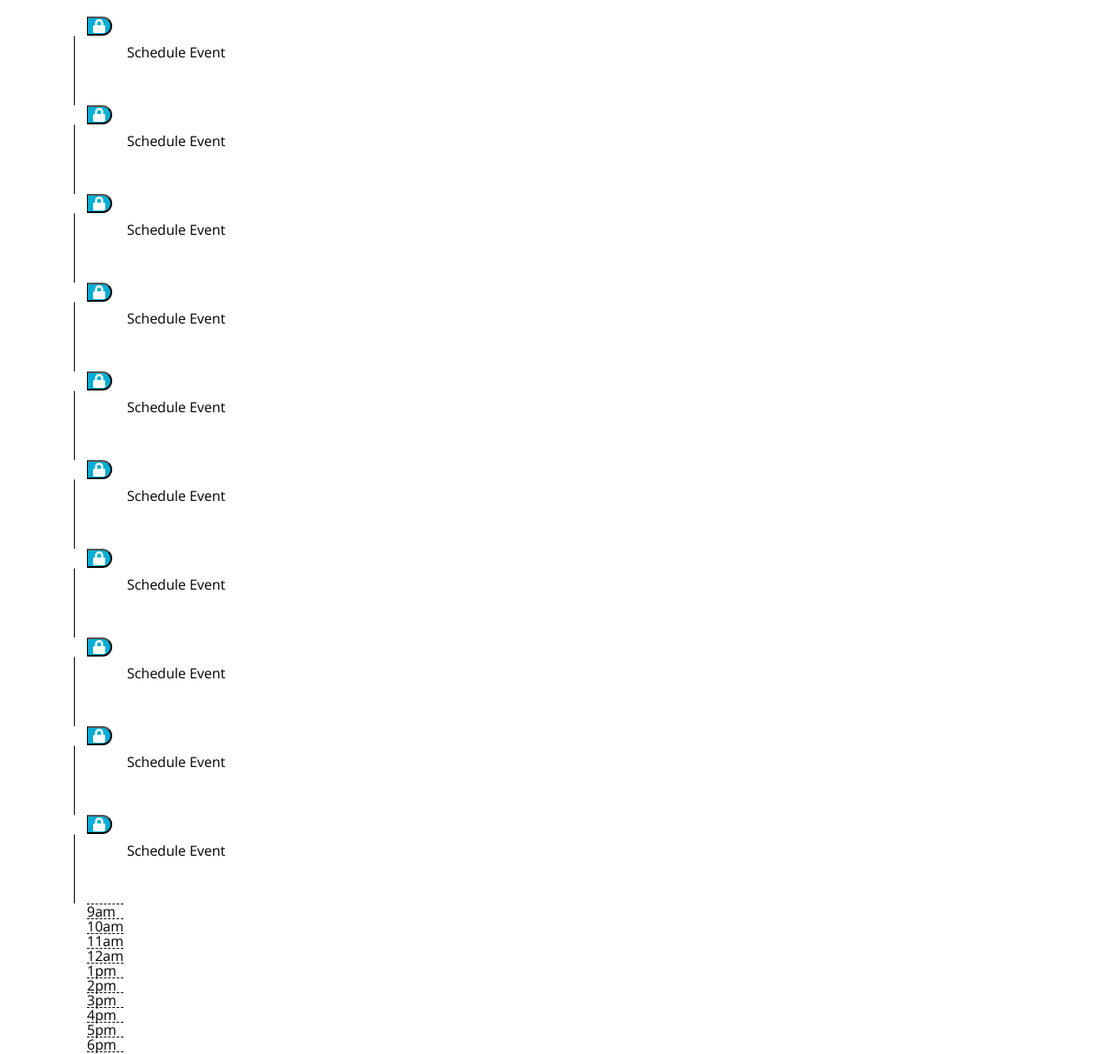
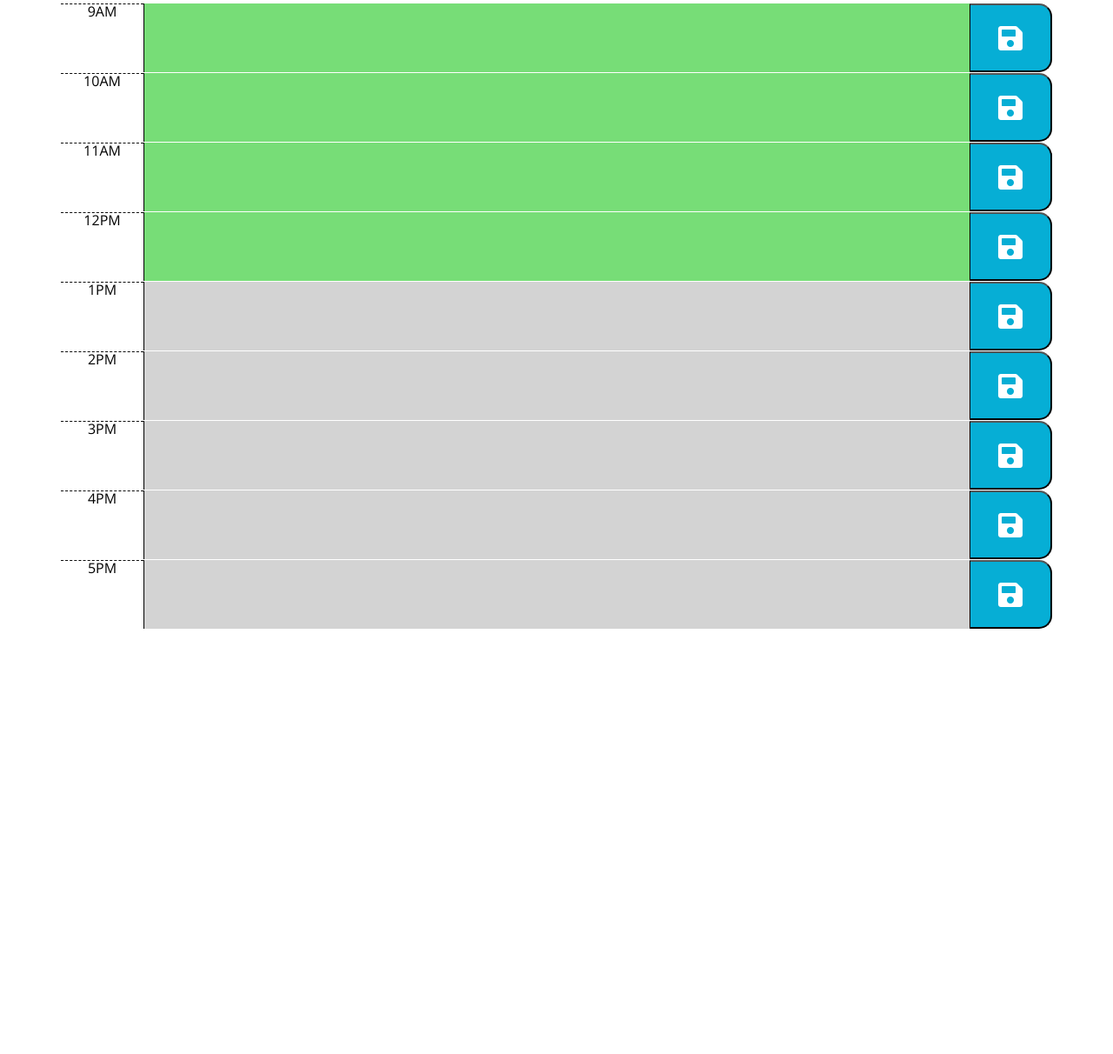
Before and after one commit to ilya-libershteyn/DayPlanner, a plain HTML site: page index.html in a window 1280 px wide. Shown: the part 333-1545 px from the top of the page at 87% size. After the commit the page ends 1056 px from the top, so only its background shows below. Drawn offline with nearby package versions, Linux system fonts and the light colour scheme.

Commit message:
implementation complete

`````diff
--- a/index.html
+++ b/index.html
@@ -21,76 +21,60 @@
     <link rel="stylesheet" href="style.css" />
     <title>Work Day Scheduler</title>
   </head>
-
   <body>
-    <header class="jumbotron">````
+    <header class="jumbotron">
       <h1 class="display-3">Work Day Scheduler</h1>
       <p class="lead">A simple calendar app for scheduling your work day</p>
       <p id="currentDay" class="lead"></p>
     </header>
-    <div class="container">
+    <div class="container" id="schedule">
       <!-- Timeblocks go here -->
-      <div class="flex-container">
-        <div class="col mt-2 custom-row" id="schedule">
-          <aside class="timeOfDay">
-            <button type="button" class="saveBtn fa fa-lock"></button>
-          <textarea class="row">
-            Schedule Event
-          </textarea>
-          <button type="button" class="saveBtn fa fa-lock"></button>
-          <textarea class="row">
-            Schedule Event
-          </textarea>
-          <button type="button" class="saveBtn fa fa-lock"></button>
-          <textarea class="row">
-            Schedule Event
-          </textarea>
-          <button type="button" class="saveBtn fa fa-lock"></button>
-          <textarea class="row">
-            Schedule Event
-          </textarea>
-          <button type="button" class="saveBtn fa fa-lock"></button>
-          <textarea class="row">
-            Schedule Event
-          </textarea>
-          <button type="button" class="saveBtn fa fa-lock"></button>
-          <textarea class="row">
-            Schedule Event
-          </textarea>
-          <button type="button" class="saveBtn fa fa-lock"></button>
-          <textarea class="row">
-            Schedule Event
-          </textarea>
-          <button type="button" class="saveBtn fa fa-lock"></button>
-          <textarea class="row">
-            Schedule Event
-          </textarea>
-          <button type="button" class="saveBtn fa fa-lock"></button>
-          <textarea class="row">
-            Schedule Event
-          </textarea>
-          <button type="button" class="saveBtn fa fa-lock"></button>
-          <textarea class="row">
-            Schedule Event
-          </textarea>
-          <aside class="timeOfDay">
-            <div class="hour">9am</div>
-            <div class="hour">10am</div>
-            <div class="hour">11am</div>
-            <div class="hour">12am</div>
-            <div class="hour">1pm</div>
-            <div class="hour">2pm</div>
-            <div class="hour">3pm</div>
-            <div class="hour">4pm</div>
-            <div class="hour">5pm</div>
-            <div class="hour">6pm</div>
-            <div class="hour"></div>
-          </aside>
-          </aside>
-        </div>
+      <div class="time-block row">
+        <div class="hour col-1">9AM</div>
+        <textarea class="col past" data-hr="9" type="text"></textarea>
+        <button type="button" class="saveBtn col-1 fa fa-save fa-2x" data-hr="9"></button>
+      </div>
+      <div class="time-block row">
+        <div class="hour col-1">10AM</div>
+        <textarea class="col past" data-hr="10" type="text"></textarea>
+        <button type="button" class="saveBtn col-1 fa fa-save fa-2x" data-hr="10"></button>
+      </div>
+      <div class="time-block row">
+        <div class="hour col-1">11AM</div>
+        <textarea class="col past" data-hr="11" type="text"></textarea>
+        <button type="button" class="saveBtn col-1 fa fa-save fa-2x" data-hr="11"></button>
+      </div>
+      <div class="time-block row">
+        <div class="hour col-1">12PM</div>
+        <textarea class="col past" data-hr="12" type="text"></textarea>
+        <button type="button" class="saveBtn col-1 fa fa-save fa-2x" data-hr="12"></button>
+      </div>
+      <div class="time-block row">
+        <div class="hour col-1">1PM</div>
+        <textarea class="col past" data-hr="1" type="text"></textarea>
+        <button type="button" class="saveBtn col-1 fa fa-save fa-2x" data-hr="1"></button>
+      </div>
+      <div class="time-block row">
+        <div class="hour col-1">2PM</div>
+        <textarea class="col past" data-hr="2" type="text"></textarea>
+        <button type="button" class="saveBtn col-1 fa fa-save fa-2x" data-hr="2"></button>
+      </div>
+      <div class="time-block row">
+        <div class="hour col-1">3PM</div>
+        <textarea class="col past" data-hr="3" type="text"></textarea>
+        <button type="button" class="saveBtn col-1 fa fa-save fa-2x" data-hr="3"></button>
+      </div>
+      <div class="time-block row">
+        <div class="hour col-1">4PM</div>
+        <textarea class="col past" data-hr="4" type="text"></textarea>
+        <button type="button" class="saveBtn col-1 fa fa-save fa-2x" data-hr="4"></button>
+      </div>
+      <div class="time-block row">
+        <div class="hour col-1">5PM</div>
+        <textarea class="col past" data-hr="5" type="text"></textarea>
+        <button type="button" class="saveBtn col-1 fa fa-save fa-2x" data-hr="5"></button>
       </div>
     </div>
-
     <script src="https://code.jquery.com/jquery-3.4.1.min.js"></script>
     <script src="https://cdnjs.cloudflare.com/ajax/libs/moment.js/2.24.0/moment.min.js"></script>
     <script src="script.js"></script>
--- a/script.js
+++ b/script.js
@@ -1,5 +1,5 @@
 var planner = $('#schedule');
-var hours = $('.timeOfDay');
+var savBtn = $('.saveBtn');
 
 // Get current date and time and display it on the page
 function postDate()
@@ -13,14 +13,43 @@ function postDate()
 
 function renderTimeBlocks()
 {
-    var saveBtn = $("<button type=\"button\" class=\"saveBtn fa fa-lock\"/>");
-    var text = $("<textarea class=\"row\"/>")
-    var time = $("<div class=\"hour\">9am</div>")
+    var hour = new Date().getHours();
+    console.log(hour);
 
-    text.insertBefore(hours);
-    saveBtn.insertBefore(hours);
-    hours.append(time);
+    $("textarea", (planner)).each( function()
+    {
+        var input = $(this);
+
+        if(localStorage.getItem(input.attr("data-hr")))
+        {
+            input.val(localStorage.getItem(input.attr("data-hr")));
+        }
+
+        if((input.attr("data-hr")) === hour
+        || ((input.attr("data-hr")) - 12) === hour)
+        {
+            input.removeClass("past").addClass("present");
+        }
+
+        if((input.attr("data-hr")) > hour
+        || ((input.attr("data-hr")) - 12) > hour)
+        {
+            input.removeClass("past").addClass("future");
+        }
+    });
 }
 
+savBtn.on("click", function (event)
+{
+    var timeBlock = $(this).siblings("textarea");
+    var hr = timeBlock.attr("data-hr");
+    var event = timeBlock.val();
+
+    if(event)
+    {
+        localStorage.setItem(hr, event);
+    }
+});
+
 postDate();
-//renderTimeBlocks();
+renderTimeBlocks();
--- a/style.css
+++ b/style.css
@@ -69,9 +69,3 @@ textarea{
   font-size: 20px;
   transition: all .3s ease-in-out;
 }
-
-.timeOfDay
-{
-  float: left;
-  right: 0px;
-}
`````
